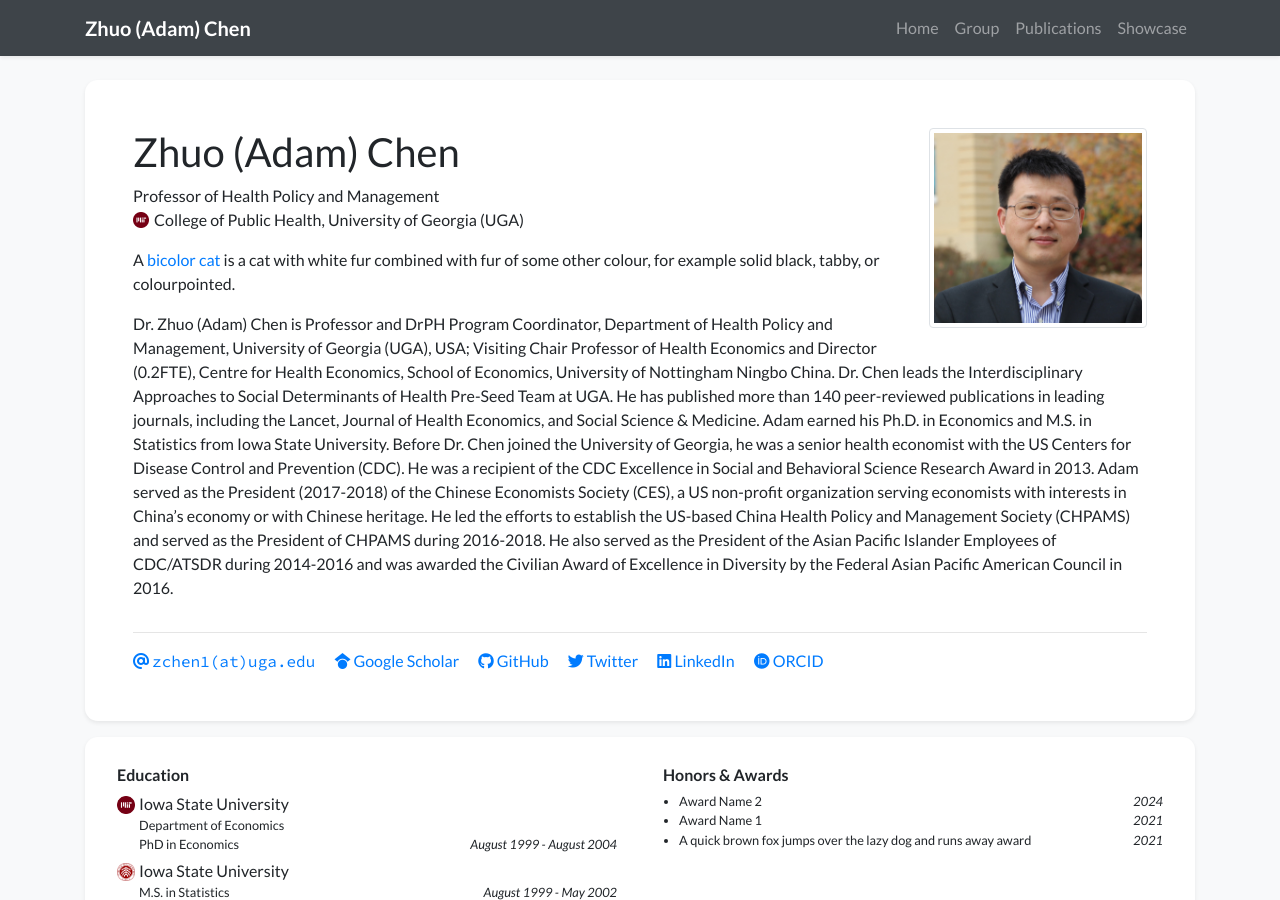
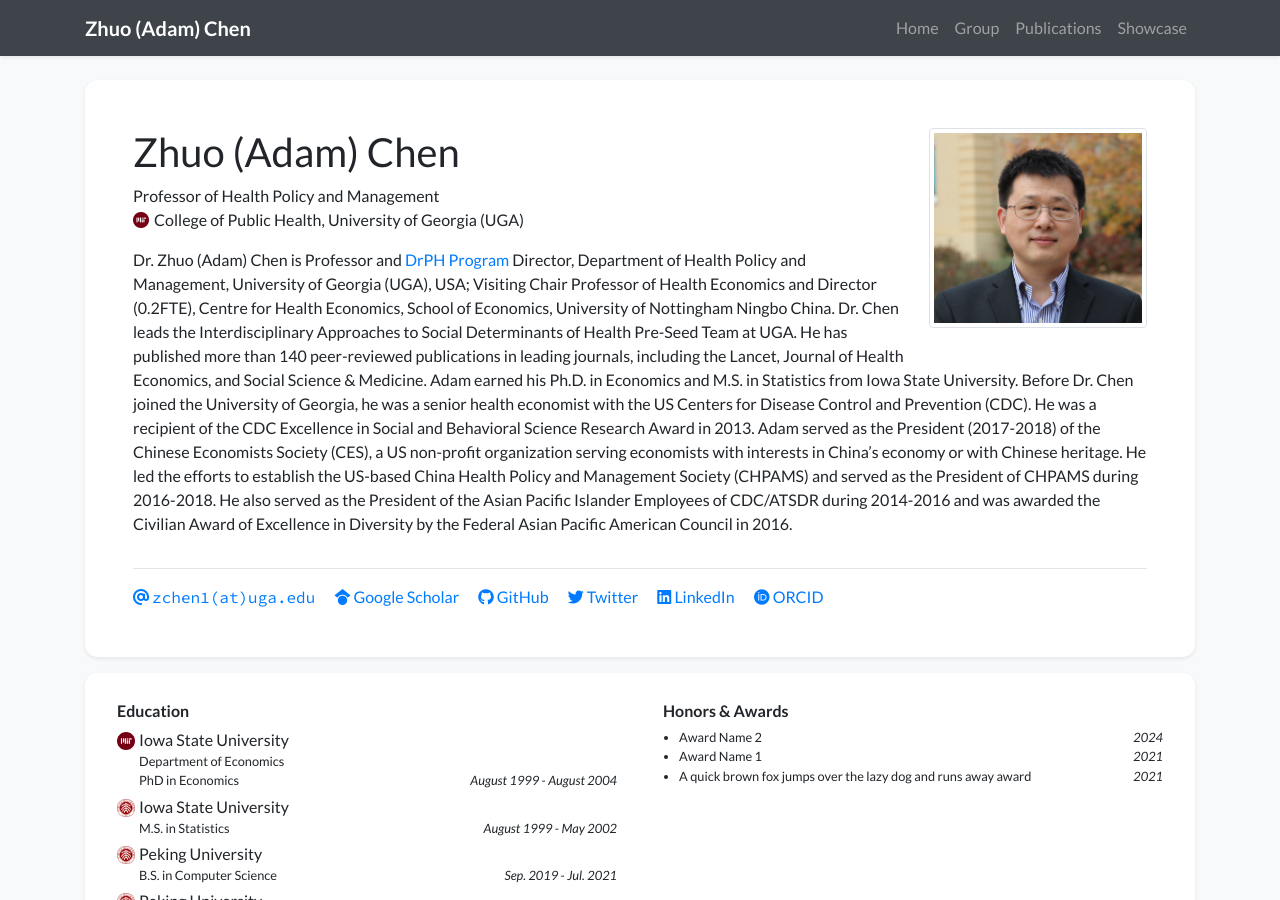
Before and after one commit to adamchen2025/adamchen2025.github.io, a Jekyll site: the page built from index.html, in a window 1280 px wide and 900 px high. Built offline with Jekyll 4.4.1, drawn with Linux system fonts in a browser that asks for light colours; nearby versions of some CDN libraries; a style sheet for code colours, icons or effects is not loaded.

Commit message:
Revise short bio and add hyperlink to DrPH Program
Updated short bio to include a link to the DrPH Program.

```diff
--- a/_data/profile.yml
+++ b/_data/profile.yml
@@ -22,10 +22,7 @@ orcid: 0000-0002-5351-3489
 short_bio_text_justify: false
 short_bio: >-
   <p>
-    A <a href="https://en.wikipedia.org/wiki/Bicolor_cat" target="_blank">bicolor cat</a> is a cat with white fur combined with fur of some other colour, for example solid black, tabby, or colourpointed.
-  </p>
-  <p>
-   Dr. Zhuo (Adam) Chen is Professor and DrPH Program Coordinator, Department of Health Policy and Management, University of Georgia (UGA), USA; Visiting Chair Professor of Health Economics and Director (0.2FTE),
+   Dr. Zhuo (Adam) Chen is Professor and <a href="https://publichealth.uga.edu/degree/doctor-of-public-health-drph/" target="_blank">DrPH Program</a> Director, Department of Health Policy and Management, University of Georgia (UGA), USA; Visiting Chair Professor of Health Economics and Director (0.2FTE),
    Centre for Health Economics, School of Economics, University of Nottingham Ningbo China. Dr. Chen leads the Interdisciplinary Approaches to Social Determinants of Health Pre-Seed Team at UGA.
    He has published more than 140 peer-reviewed publications in leading journals, including the Lancet, Journal of Health Economics, and Social Science & Medicine.
    Adam earned his Ph.D. in Economics and M.S. in Statistics from Iowa State University. Before Dr. Chen joined the University of Georgia, he was a senior health economist
```
